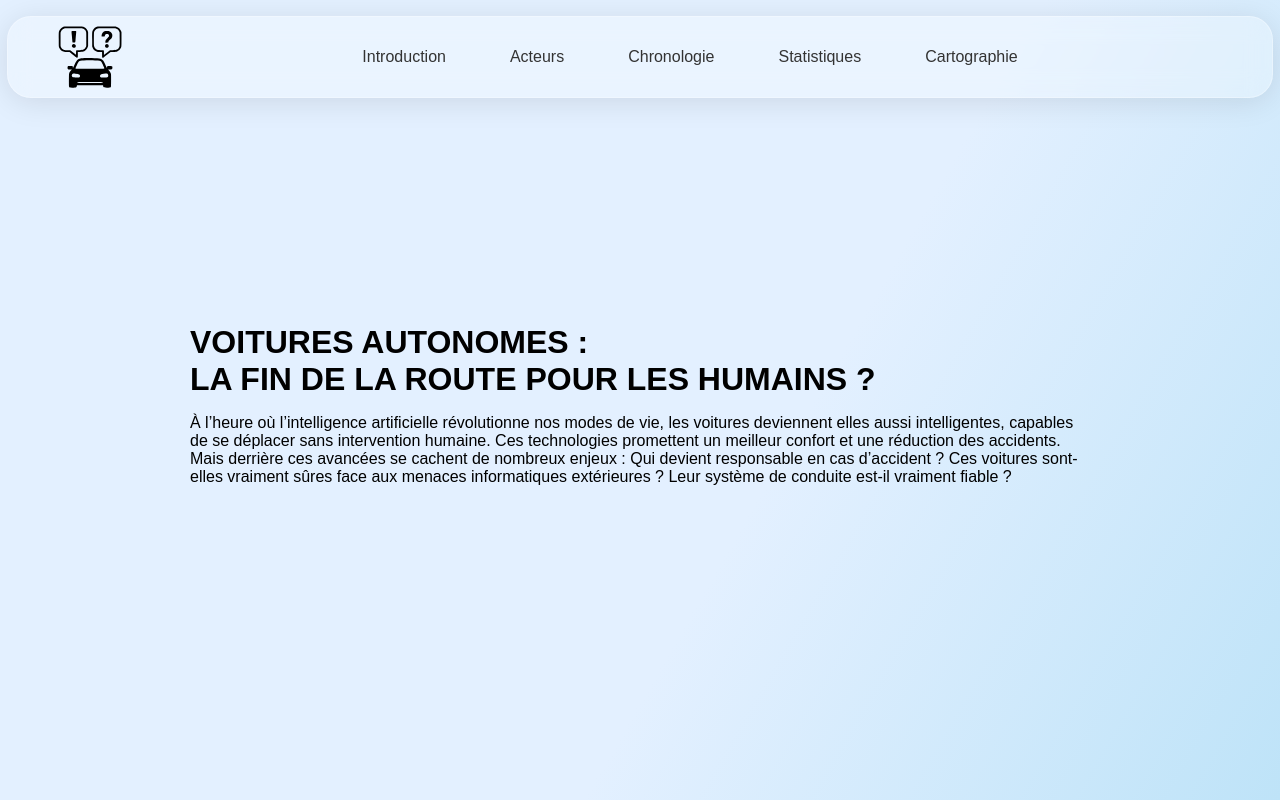
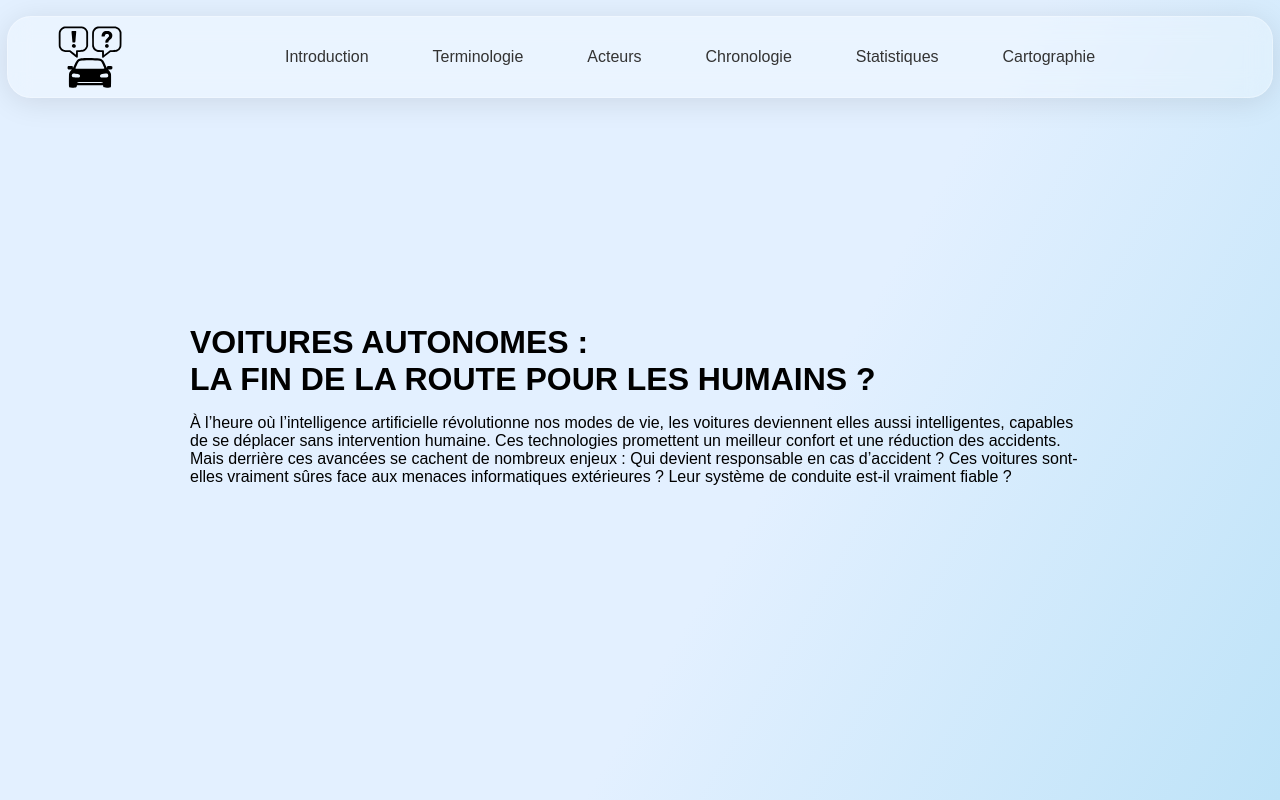
Before and after one commit to ilo80/msh-av-controversy, a React (Vite) app: page / in a window 1280 px wide. Shown: the top 800 px of the page. Built offline with nearby package versions, Linux system fonts and the light colour scheme.

Commit message:
feat(navbar): add terminology to navbar

```diff
--- a/src/components/Navbar.tsx
+++ b/src/components/Navbar.tsx
@@ -69,6 +69,7 @@ function Navbar() {
       { !displayHamburger && (
         <ul className="navbar-links">
           <li><a href="#introduction" onClick={handleClick}>Introduction</a></li>
+          <li><a href="#terminology" onClick={handleClick}>Terminologie</a></li>
           <li><a href="#actors" onClick={handleClick}>Acteurs</a></li>
           <li><a href="#timeline" onClick={handleClick}>Chronologie</a></li>
           <li><a href="#statistics" onClick={handleClick}>Statistiques</a></li>
@@ -80,6 +81,7 @@ function Navbar() {
         <div className="mobile-menu">
           <ul className="mobile-navbar">
             <li><a href="#introduction" onClick={handleClick}>Introduction</a></li>
+            <li><a href="#terminology" onClick={handleClick}>Terminologie</a></li>
             <li><a href="#actors" onClick={handleClick}>Acteurs</a></li>
             <li><a href="#timeline" onClick={handleClick}>Chronologie</a></li>
             <li><a href="#statistics" onClick={handleClick}>Statistiques</a></li>
```
